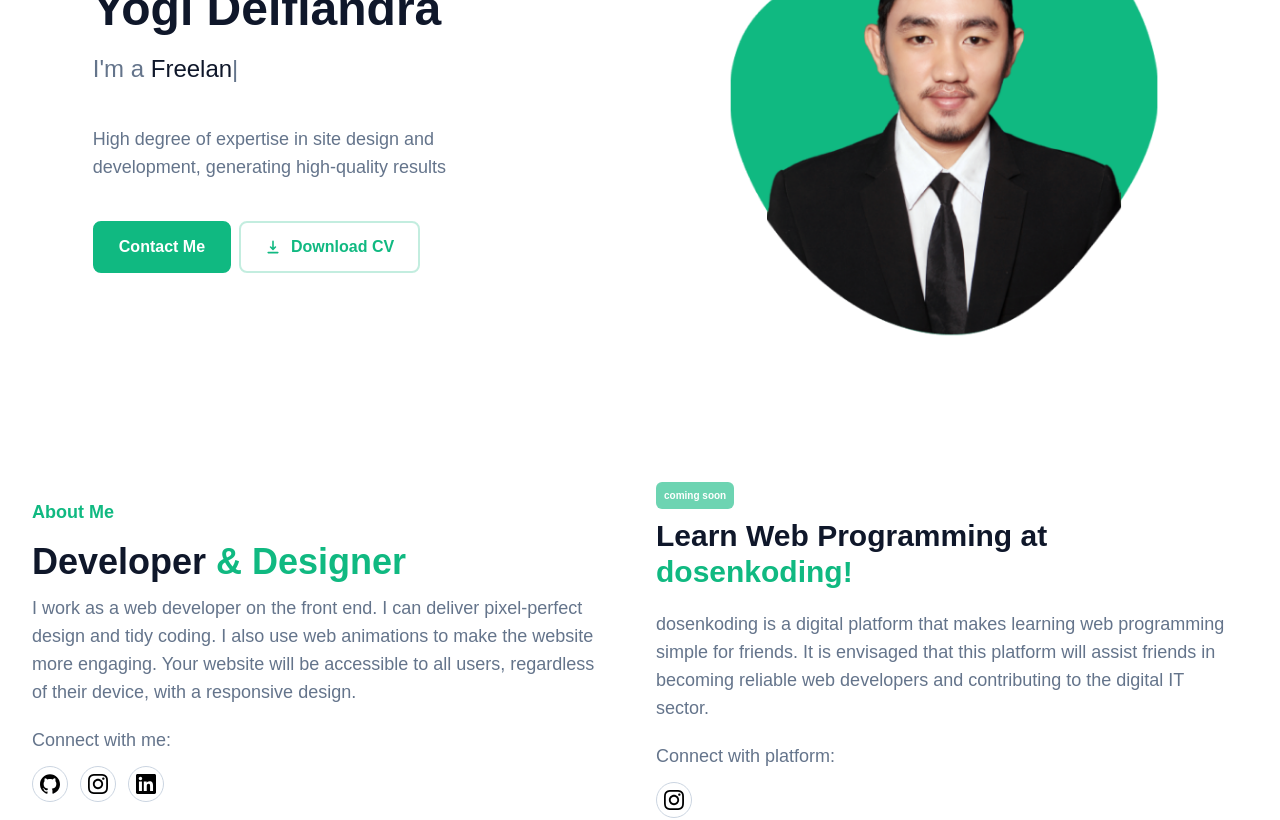
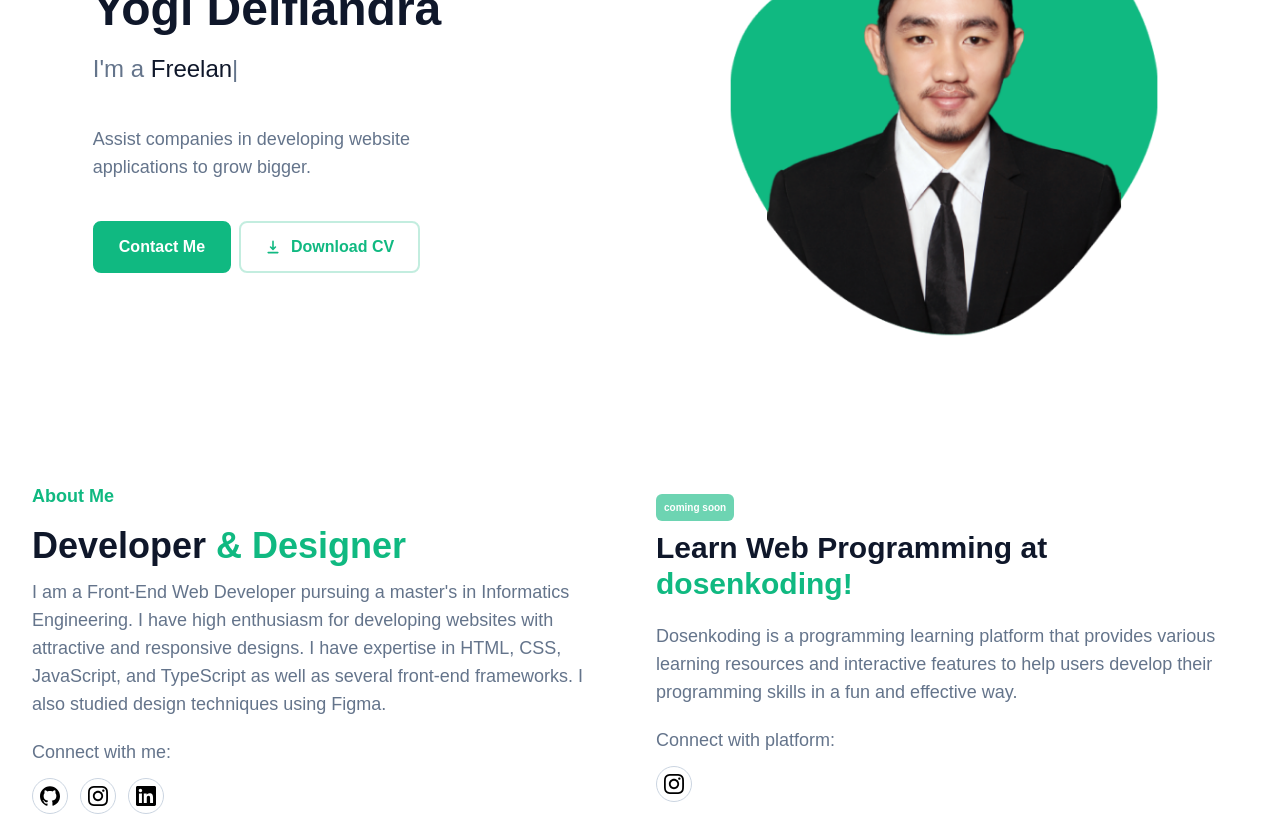
Before and after one commit to yogidelfiandra/portfolio-react, a React (Create React App) app: page / in a window 1280 px wide. Shown: the part 260-1080 px from the top of the page. Built offline with nearby package versions, Linux system fonts and the light colour scheme.

Commit message:
update code

```diff
--- a/src/parts/About.js
+++ b/src/parts/About.js
@@ -11,10 +11,11 @@ export default function About(props) {
               Developer <span className='text-primary'>& Designer</span>
             </h4>
             <p className='paragraph max-w-xl'>
-              I work as a web developer on the front end. I can deliver
-              pixel-perfect design and tidy coding. I also use web animations to
-              make the website more engaging. Your website will be accessible to
-              all users, regardless of their device, with a responsive design.
+              I am a Front-End Web Developer pursuing a master's in Informatics
+              Engineering. I have high enthusiasm for developing websites with
+              attractive and responsive designs. I have expertise in HTML, CSS,
+              JavaScript, and TypeScript as well as several front-end
+              frameworks. I also studied design techniques using Figma.
             </p>
             <p className='paragraph pt-5 pb-3'>Connect with me:</p>
             <div className='flex items-center'>
@@ -52,10 +53,9 @@ export default function About(props) {
               <span className='text-primary'>dosenkoding!</span>
             </h4>
             <p className='paragraph max-w-xl'>
-              dosenkoding is a digital platform that makes learning web
-              programming simple for friends. It is envisaged that this platform
-              will assist friends in becoming reliable web developers and
-              contributing to the digital IT sector.
+              Dosenkoding is a programming learning platform that provides
+              various learning resources and interactive features to help users
+              develop their programming skills in a fun and effective way.
             </p>
             <p className='paragraph pt-5 pb-3'>Connect with platform:</p>
             <div className='flex items-center'>
--- a/src/parts/Footer.js
+++ b/src/parts/Footer.js
@@ -11,7 +11,7 @@ export default function Footer(props) {
               Portfo<span className='text-primary'>lio.</span>
             </a>
             <p className='mt-5 font-normal text-slate-300'>
-              High degree of expertise in site design and development,
+              A high degree of expertise in site design and development,
               generating high-quality results
             </p>
             <div className='mt-5 flex items-center text-white'>
@@ -81,7 +81,7 @@ export default function Footer(props) {
 
               <li>
                 <span className='mb-3 inline-block text-base'>
-                  Padang, Sumatera Barat
+                  Tualang, Kabupaten Siak
                 </span>
               </li>
             </ul>
@@ -89,7 +89,9 @@ export default function Footer(props) {
         </div>
 
         <div className='w-full border-t border-slate-800 pt-7 text-center text-sm font-medium text-slate-500 md:flex md:justify-between md:px-4'>
-          <p className='mb-1'>Copyright &#169; 2022. All rights reserved</p>
+          <p className='mb-1'>
+            Copyright &#169; 2022 - 2023. All rights reserved
+          </p>
           <p>
             {' '}
             Design & Developed by{' '}
--- a/src/parts/Hero.js
+++ b/src/parts/Hero.js
@@ -26,9 +26,8 @@ export default function Hero() {
               <span className=' text-dark dark:text-white' ref={textRef}></span>
             </h2>
             <p className='paragraph mb-10 leading-relaxed'>
-              High degree of expertise in site design and{' '}
-              <br className='hidden lg:block' /> development, generating
-              high-quality results
+              Assist companies in developing website{' '}
+              <br className='hidden lg:block' /> applications to grow bigger.
             </p>
 
             <div className='flex flex-wrap justify-center space-y-2 text-center sm:justify-start sm:space-y-0 sm:space-x-2'>
@@ -36,7 +35,7 @@ export default function Hero() {
                 Contact Me
               </a>
               <a
-                href='https://drive.google.com/file/d/1tSL5utnl3fUBKJtYXytgZK5Rmd3QtXCA/view?usp=sharing'
+                href='https://drive.google.com/file/d/1xlygU4eVwBPYyvI0DskyLu-M3PuWmzIy/view'
                 target='_blank'
                 rel='noopener noreferrer'
                 className='btn btn-secondary flex w-full items-center justify-center sm:w-auto'
```
